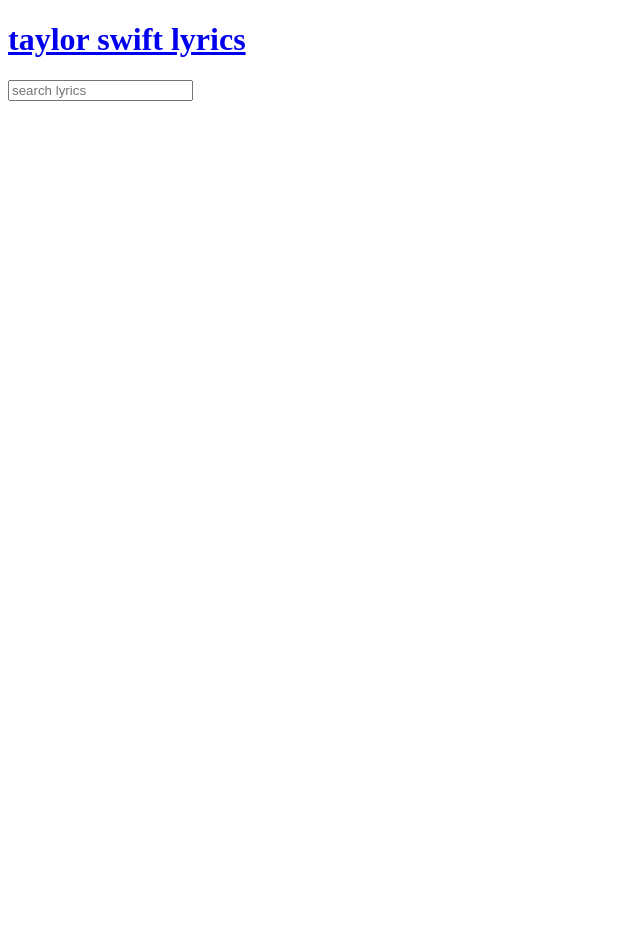
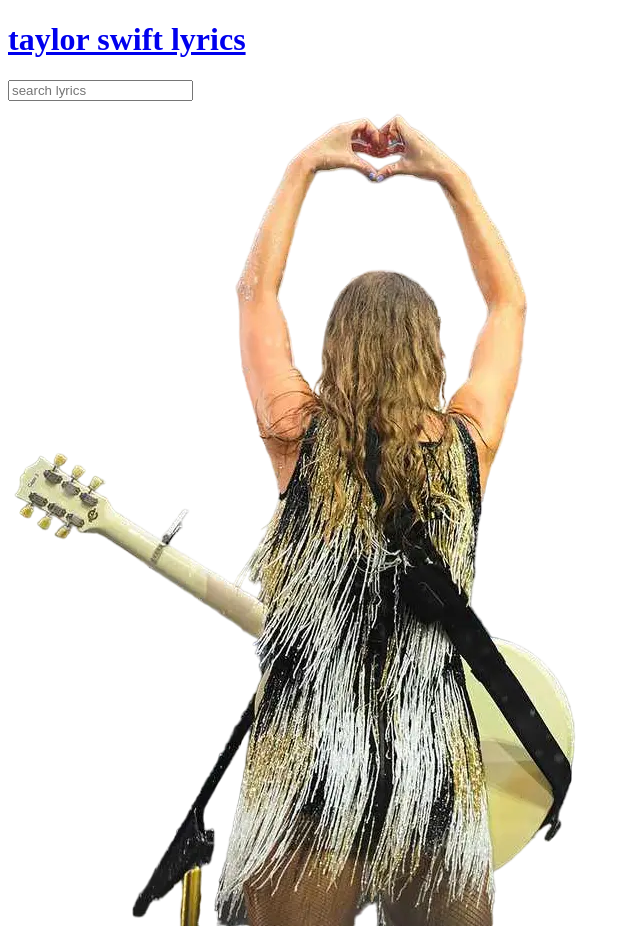
Before and after one commit to cotyhamilton/taylor-swift-lyrics, a SvelteKit app: page /search in a window 1280 px wide. Shown: the whole page, without its empty margins (0-640 px from the left). Before the commit the page ends 800 px from the top, so only its background shows below. Built offline with nearby package versions, Linux system fonts and the light colour scheme.

Commit message:
Add Taylor Swift heart hands image

```diff
--- a/src/routes/search/+page.svelte
+++ b/src/routes/search/+page.svelte
@@ -122,6 +122,16 @@
 					</div>
 				</Card.Content>
 			</Card.Root>
+		{:else}
+			<picture>
+				<source srcset="/images/taylor-swift-heart-hands.webp" type="image/webp" />
+				<img
+					class="mx-auto fixed bottom-0 left-1/2 transform -translate-x-1/2 max-h-[75vh]"
+					src="/images/taylor-swift-heart-hands.png"
+					loading="lazy"
+					alt="Taylor Swift making heart hands"
+				/>
+			</picture>
 		{/each}
 	</div>
 </div>
```
Also changed, not shown: static/images/taylor-swift-heart-hands.png (added), static/images/taylor-swift-heart-hands.webp (added).
